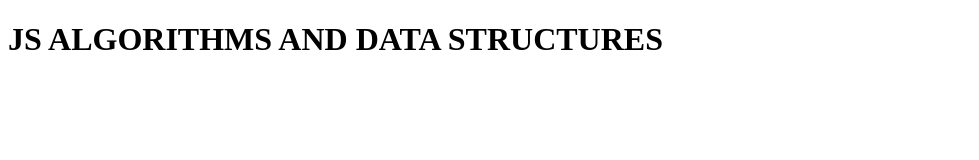
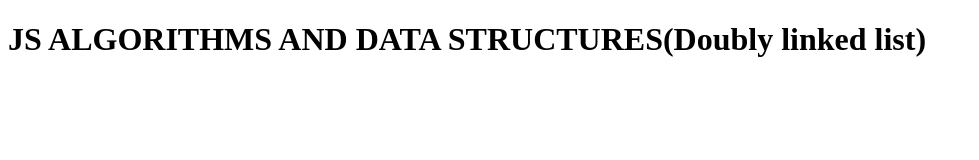
Before and after one commit to utkuimd/js-algorithms-and-data-structures, a plain HTML site: page Doubly Linked List/index.html in a window 1280 px wide. Shown: the whole page, without its empty margins (0-979 px from the left). Drawn offline with Linux system fonts and the light colour scheme.

Commit message:
Moved doubly linked list files to folder

```diff
--- a/index.html
+++ b/Doubly Linked List/index.html
@@ -6,7 +6,7 @@
     <title>Document</title>
 </head>
 <body>
-    <h1>JS ALGORITHMS AND DATA STRUCTURES</h1>
+    <h1>JS ALGORITHMS AND DATA STRUCTURES(Doubly linked list)</h1>
 </body>
 <script src="doublyLinkedList.js"></script>
 </html>
```
Also changed, not shown: Doubly Linked List/doublyLinkedList.js (renamed from doublyLinkedList.js).
